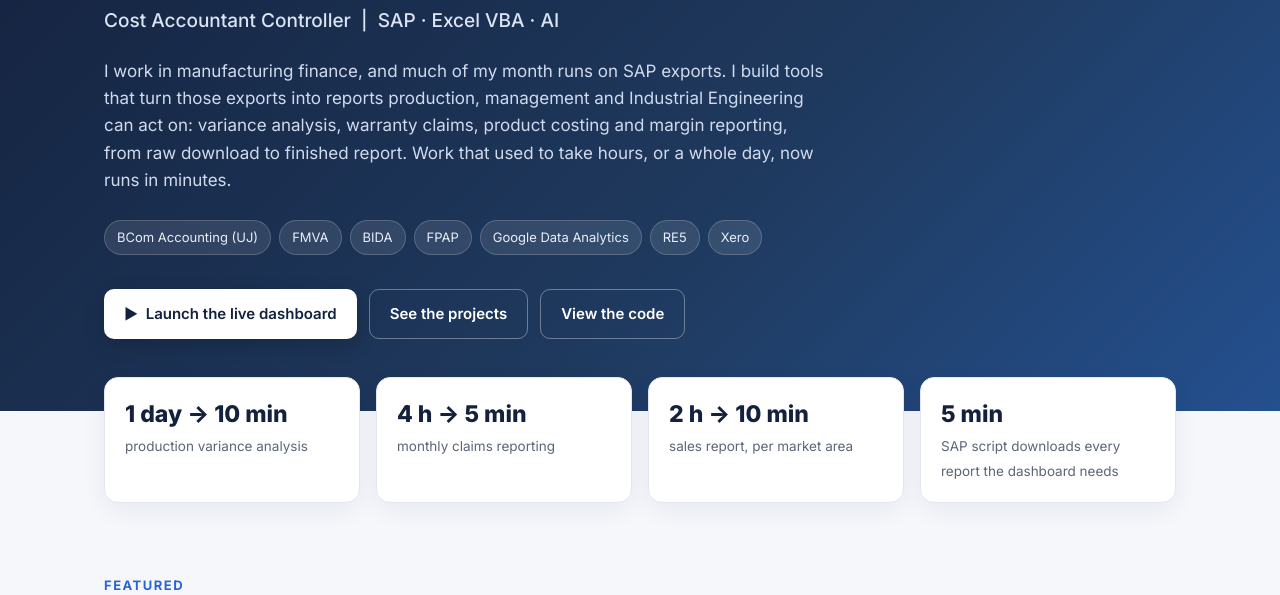
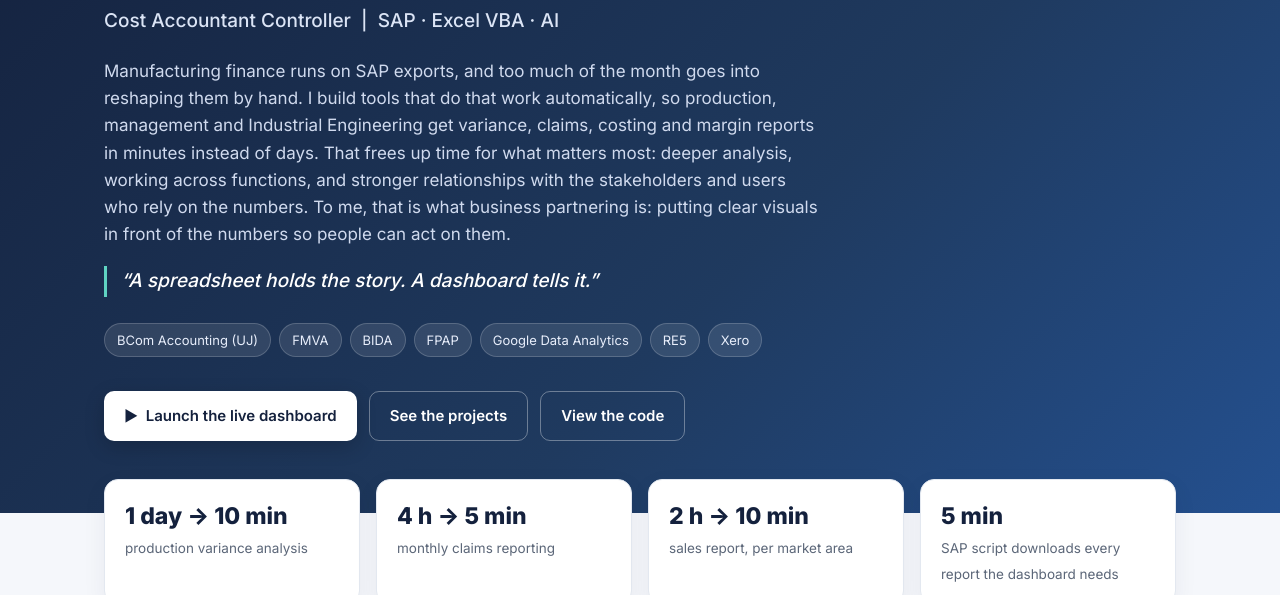
Before and after one commit to aphelelemakhathini/Cost-Accounting-Portfolio, a plain HTML site: page index.html in a window 1280 px wide. Shown: the part 233-828 px from the top of the page. Drawn offline with Linux system fonts and the light colour scheme.

Commit message:
Add files via upload

```diff
--- a/index.html
+++ b/index.html
@@ -24,6 +24,7 @@ header.hero{background:linear-gradient(135deg,var(--navy) 0%,var(--navy2) 60%,#2
 .hero h1{font-size:46px;line-height:1.1;font-weight:800;margin:14px 0 10px}
 .hero .role{font-size:19px;color:#dbe4f5;font-weight:500}
 .hero p.lead{max-width:720px;margin-top:22px;font-size:17px;color:#d0daee}
+.hero p.quote{margin-top:18px;font-size:19px;font-style:italic;font-weight:500;color:#fff;border-left:3px solid #5fd3c2;padding-left:14px;max-width:720px}
 .badges{display:flex;flex-wrap:wrap;gap:8px;margin-top:26px}
 .badge{background:rgba(255,255,255,.1);border:1px solid rgba(255,255,255,.18);color:#e8eefb;font-size:13px;padding:6px 12px;border-radius:999px}
 .ctas{display:flex;flex-wrap:wrap;gap:12px;margin-top:34px}
@@ -91,7 +92,8 @@ footer .wrap{display:flex;justify-content:space-between;flex-wrap:wrap;gap:12px}
  <div class="eyebrow">Cost Accounting · Controlling · Automation</div>
  <h1>Aphelele Makhathini</h1>
  <div class="role">Cost Accountant Controller &nbsp;|&nbsp; SAP · Excel VBA · AI</div>
- <p class="lead">I work in manufacturing finance, and much of my month runs on SAP exports. I build tools that turn those exports into reports production, management and Industrial Engineering can act on: variance analysis, warranty claims, product costing and margin reporting, from raw download to finished report. Work that used to take hours, or a whole day, now runs in minutes.</p>
+ <p class="lead">Manufacturing finance runs on SAP exports, and too much of the month goes into reshaping them by hand. I build tools that do that work automatically, so production, management and Industrial Engineering get variance, claims, costing and margin reports in minutes instead of days. That frees up time for what matters most: deeper analysis, working across functions, and stronger relationships with the stakeholders and users who rely on the numbers. To me, that is what business partnering is: putting clear visuals in front of the numbers so people can act on them.</p>
+ <p class="quote">“A spreadsheet holds the story. A dashboard tells it.”</p>
  <div class="badges">
   <span class="badge">BCom Accounting (UJ)</span><span class="badge">FMVA</span><span class="badge">BIDA</span><span class="badge">FPAP</span>
   <span class="badge">Google Data Analytics</span><span class="badge">RE5</span><span class="badge">Xero</span>
```
